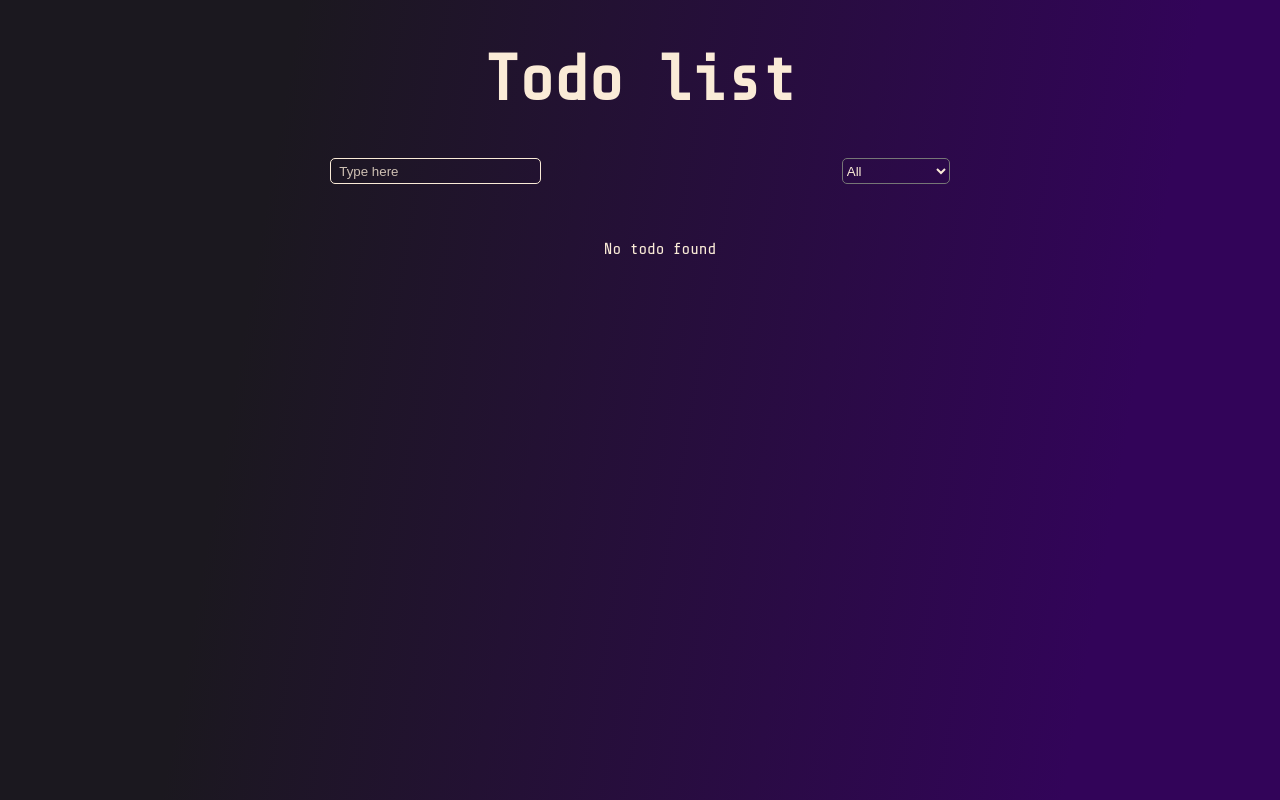
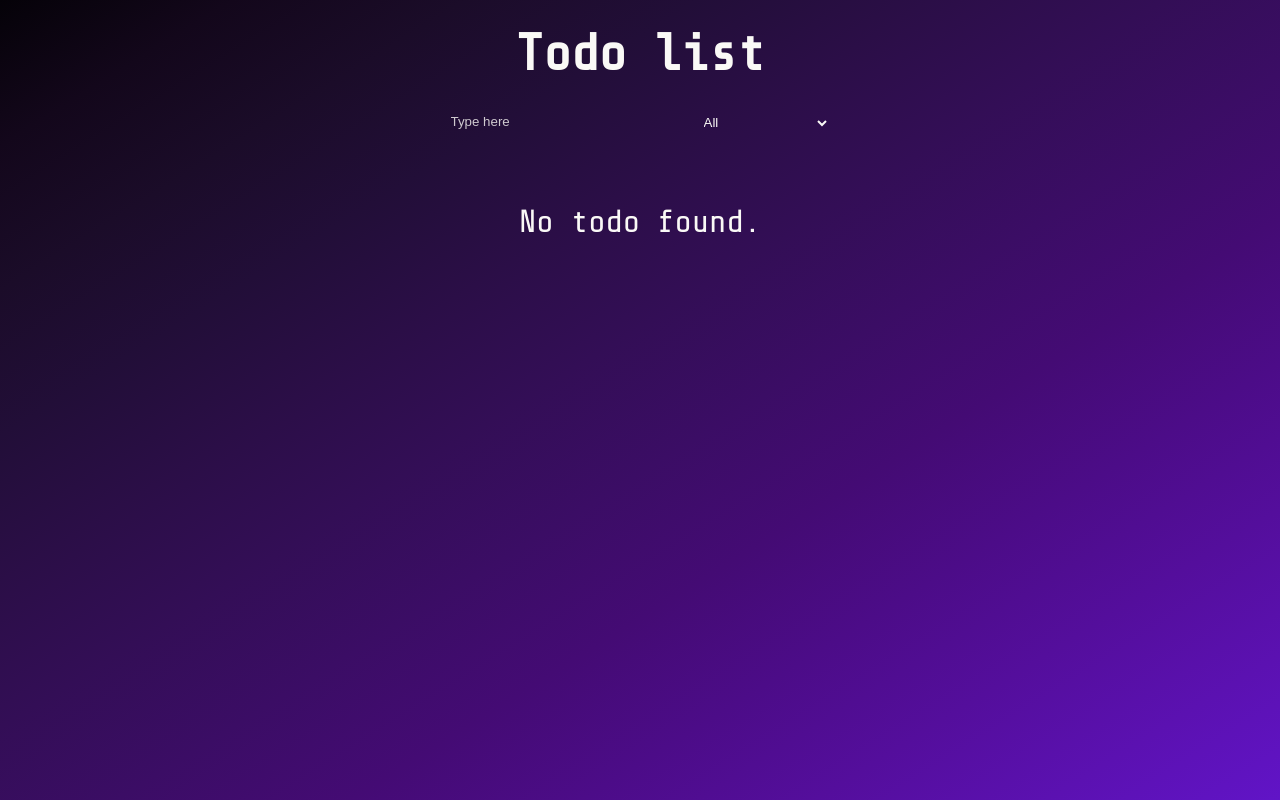
Before and after one commit to DezBooM/React-Todo-List, a React (Vite) app: page / in a window 1280 px wide. Built offline with nearby package versions, Linux system fonts and the light colour scheme.

Commit message:
CSS improvements

```diff
--- a/src/components/List.jsx
+++ b/src/components/List.jsx
@@ -3,14 +3,14 @@ import TodoList from "./TodoList"
 
 export default function List({ filtered, handleDelete, handleComplete }) { return (
         <div className="list">
-            <ul>
+            <ul className={filtered.length === 0 ? "noShadow" : ""}>
             {filtered.length > 0 ? filtered.map(todo => {
                 return <TodoList
                             key={todo.id}
                             {...todo}
                             handleDelete={() => handleDelete(todo.id)}
                             handleComplete={() => handleComplete(todo.id)} />
-            }) : <p>No todo found</p>}
+            }) : <p className="noTodo">No todo found.</p>}
             </ul>
         </div>
     )
--- a/src/main.css
+++ b/src/main.css
@@ -4,40 +4,41 @@
 
 body {
   font-family: 'Share Tech Mono', monospace;
-  color: antiquewhite;
+  color: #FAF9F6;
   height: 100vh;
-  margin: 0 12.5rem;
-  background-image: linear-gradient( 99.9deg, rgba(27,24,31,1) 21.2%, rgba(50,4,89,1) 84.8% );
+  background-image: linear-gradient(to right bottom, #050208, #13071b, #1b0c29, #220e38, #2b0e47, #330e56, #3b0d65, #440b74, #4c0c88, #540e9c, #5b11b1, #6114c7);
+  background-repeat: no-repeat;
+  -webkit-background-size: cover;
+    -moz-background-size: cover;
+    -o-background-size: cover;
+    background-size: cover;
+  margin: 0 10rem;
 }
 
+
 h1 {
-  font-size: 4rem;
+  font-size: 3.2rem;
   text-align: center;
+  line-height: 80%;
 }
 
 form {
   display: flex;
-  justify-content: space-around;
+  justify-content: center;
 }
 
-input {
+input, select {
   padding: .3rem 1.5rem .3rem .5rem;
   border-radius: 5px;
   background: inherit;
-  color: antiquewhite;
-  border: 1px solid antiquewhite;
+  color: #FAF9F6;
+  border: none;
   margin-right: .5rem;
-}
-
-select {
-  border-radius: 5px;
-  background: transparent;
-  color: antiquewhite;
 }
 
 option {
   background: rgba(27,24,31,1);
-  color: antiquewhite;
+  color: #FAF9F6;
 }
 
 i {
@@ -47,15 +48,27 @@ i {
 
 ul {
   list-style: none;
+  padding-left: 0;
+  border-radius: 5px;
+  box-shadow: 0px 0px 30px #6114c7;
 }
 
 li {
-  font-size: 1.5rem;
+  font-size: 1.3rem;
   margin-bottom: 0;
 }
 
 .inputContainer {
   position: relative;
+}
+
+.noTodo {
+  font-size: 2rem;
+  line-height: 90%;
+}
+
+.noShadow {
+  box-shadow: none;
 }
 
 .inputContainer > i {
@@ -72,14 +85,19 @@ li {
 
 .todo {
   width: 70vh;
-  padding: .8rem;
   display: flex;
   justify-content: space-between;
   align-items: center;
+  border-radius: 5px;
+  border: none;
+  padding-left: .5em;
 }
 
 .todo--text {
 display: block;
+padding: .2em 0;
+margin-bottom: .3em;
+
 }
 
 .app {
@@ -98,12 +116,24 @@ display: block;
 }
 
 .time {
-  font-size: .7rem;
-  margin-top: 0px;
+  font-size: .6rem;
+  margin: 0px;
   opacity: 70%;
 }
 
 ::placeholder {
-  color: antiquewhite;
+  color: #FAF9F6;
   opacity: 80%;
 }
+
+.icons {
+  margin-right: .2em;
+}
+
+.icons > i {
+  margin: 0 .1em;
+}
+
+input:hover, select:hover {
+  box-shadow: 0px 0px 30px #6114c7;
+}
```
